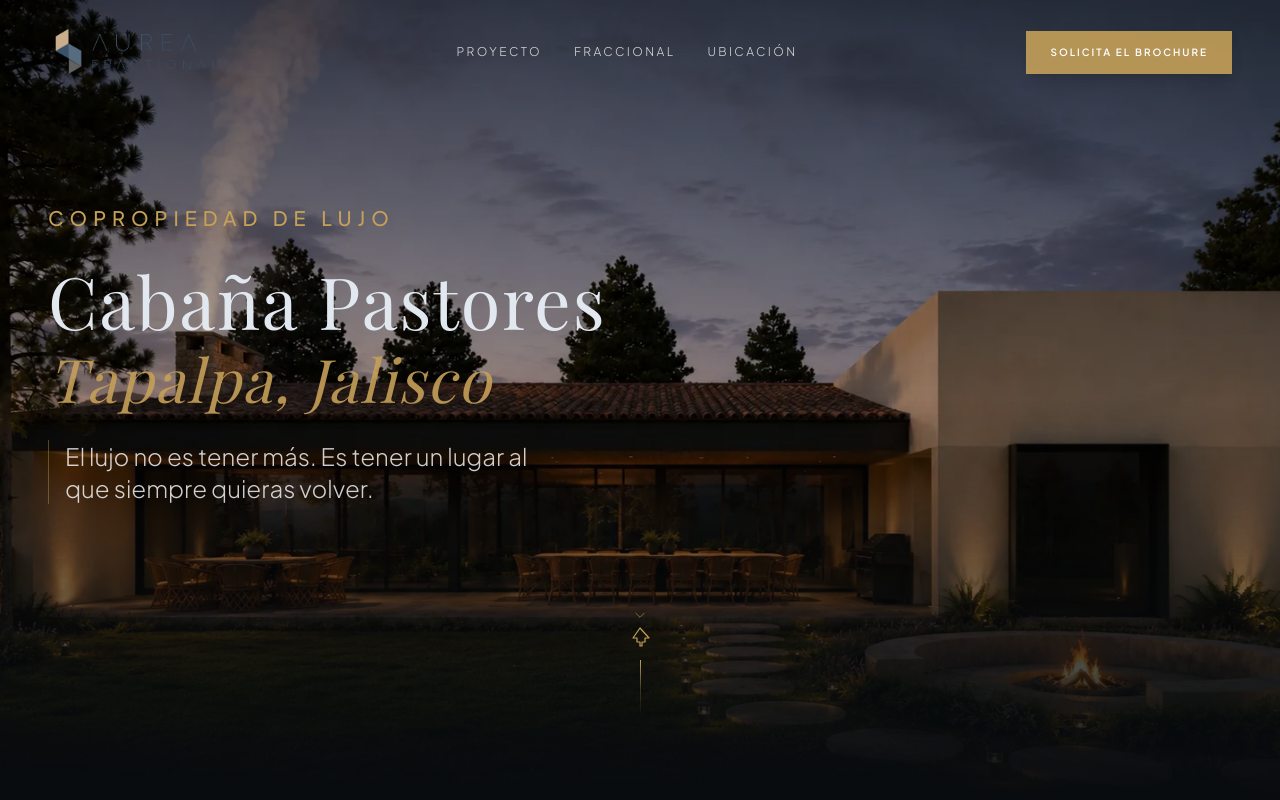
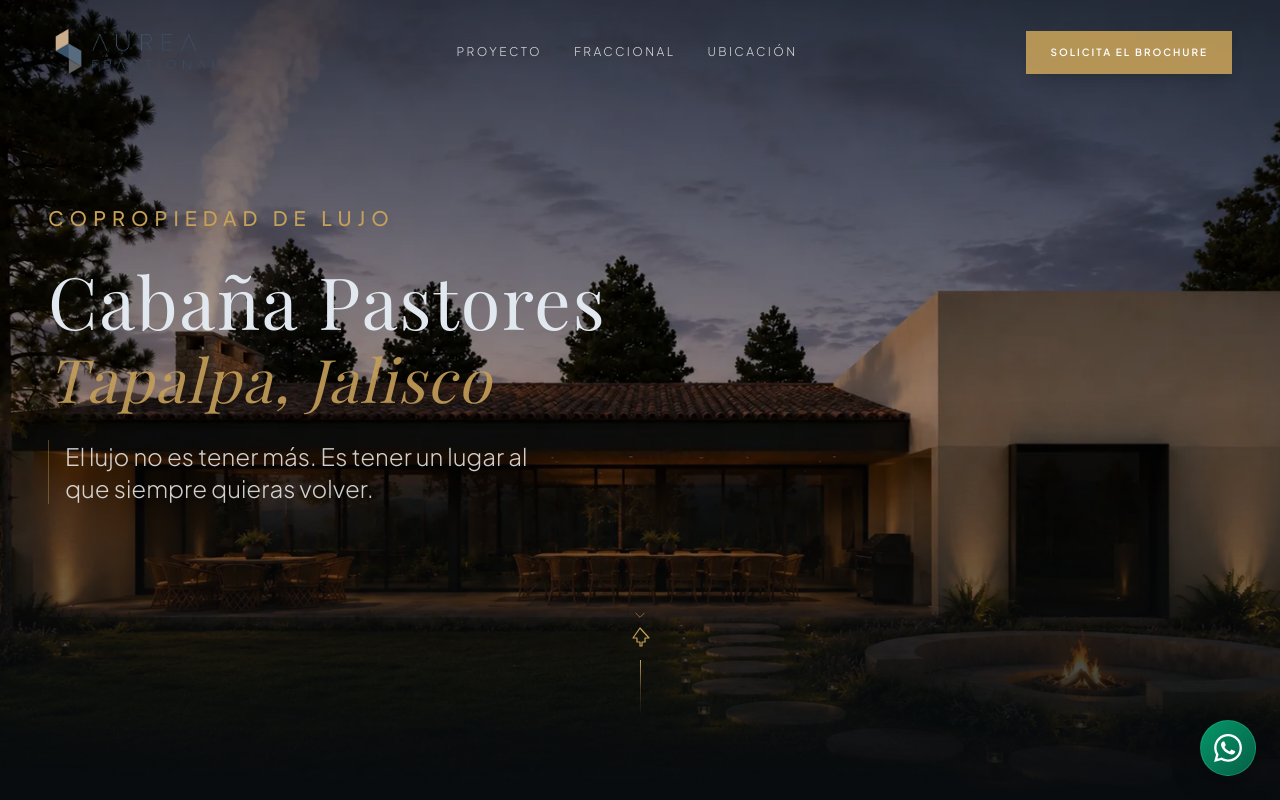
Before and after one commit to jhon-henao13/aurea-fractional, a React (Vite) app: page / in a window 1280 px wide. Shown: the top 800 px of the page. Built offline with nearby package versions, Linux system fonts and the light colour scheme; a web font is replaced by a local one.

Commit message:
feat: add btn-whatsapp. fix: ajust text in SpacesToShare & footer

```diff
--- a/src/App.jsx
+++ b/src/App.jsx
@@ -12,6 +12,7 @@
 
 // Importación del nuevo componente de revelación premium
 import ScrollReveal from './components/ScrollReveal';
+import WhatsAppButton from './components/WhatsAppButton';
 
 function App() {
   return (
@@ -62,6 +63,8 @@
       </main>
 
       <Footer />
+
+      <WhatsAppButton />
     </div>
   );
 }
--- a/src/components/Footer.jsx
+++ b/src/components/Footer.jsx
@@ -68,13 +68,13 @@
           </span>
           <div className="flex items-center space-x-4">
             {/* Facebook */}
-            <a href="#facebook" className="text-[#F4F1EA]/80 hover:text-gold-400 transition-colors p-1 transform hover:scale-110 duration-300">
+            <a href="#facebook" target="_blank" rel="noopener noreferrer" className="text-[#F4F1EA]/80 hover:text-gold-400 transition-colors p-1 transform hover:scale-110 duration-300">
               <svg className="w-7 h-7" fill="currentColor" viewBox="0 0 24 24">
                 <path d="M22 12c0-5.523-4.477-10-10-10S2 6.477 2 12c0 4.991 3.657 9.128 8.438 9.878v-6.987h-2.54V12h2.54V9.797c0-2.506 1.492-3.89 3.777-3.89 1.094 0 2.238.195 2.238.195v2.46h-1.26c-1.243 0-1.63.771-1.63 1.562V12h2.773l-.443 2.89h-2.33v6.988C18.343 21.128 22 12 22 12z" />
               </svg>
             </a>
             {/* Instagram */}
-            <a href="#instagram" className="text-[#F4F1EA]/80 hover:text-gold-400 transition-colors p-1 transform hover:scale-110 duration-300">
+            <a href="https://www.instagram.com/aureafractional" target="_blank" rel="noopener noreferrer" className="text-[#F4F1EA]/80 hover:text-gold-400 transition-colors p-1 transform hover:scale-110 duration-300">
               <svg className="w-7 h-7" fill="none" stroke="currentColor" strokeWidth={1.5} viewBox="0 0 24 24">
                 <rect width="20" height="20" x="2" y="2" rx="5" ry="5"/>
                 <path d="M16 11.37A4 4 0 1112.63 8 4 4 0 0116 11.37zM17.5 6.5h.01"/>
--- a/src/components/SpacesToShare.jsx
+++ b/src/components/SpacesToShare.jsx
@@ -15,7 +15,7 @@
     },
     {
       id: 2,
-      value: "653 m2",
+      value: "630 m2",
       label: "Construcción",
       // Icono de fachada de residencia premium
       icon: (
--- /dev/null
+++ b/src/components/WhatsAppButton.jsx
@@ -0,0 +1,48 @@
+// src/components/WhatsAppButton.jsx
+import React, { useState } from 'react';
+
+export default function WhatsAppButton() {
+  const [isHovered, setIsHovered] = useState(false);
+
+  // Número y mensaje codificados para la URL de WhatsApp
+  const phoneNumber = '523324967419';
+  const message = encodeURIComponent('Hola, me interesa recibir información de Cabaña Pastores.');
+  const whatsappUrl = `https://wa.me/${phoneNumber}?text=${message}`;
+
+  return (
+    <div className="fixed bottom-6 right-6 z-50 flex items-center gap-3">
+      {/* Tooltip elegante que aparece al hacer hover */}
+      <div
+        className={`transition-all duration-300 transform ${
+          isHovered ? 'opacity-100 translate-x-0' : 'opacity-0 translate-x-2 pointer-events-none'
+        } hidden md:flex items-center bg-[#0B0F12]/90 backdrop-blur-md border border-gold-500/30 text-luxury-cream text-xs tracking-wider uppercase py-2 px-4 rounded-full shadow-2xl`}
+      >
+        <span className="w-2 h-2 rounded-full bg-emerald-500 animate-pulse mr-2"></span>
+        Asesoría Privada
+      </div>
+
+      {/* Botón flotante principal */}
+      <a
+        href={whatsappUrl}
+        target="_blank"
+        rel="noopener noreferrer"
+        onMouseEnter={() => setIsHovered(true)}
+        onMouseLeave={() => setIsHovered(false)}
+        aria-label="Contactar por WhatsApp"
+        className="group relative flex items-center justify-center w-14 h-14 bg-gradient-to-br from-emerald-600 to-emerald-800 text-white rounded-full shadow-[0_8px_30px_rgb(0,0,0,0.3)] hover:shadow-[0_8px_30px_rgba(16,185,129,0.4)] border border-emerald-400/30 transition-all duration-300 transform hover:scale-105 active:scale-95"
+      >
+        {/* Anillo de pulso sutil de fondo */}
+        <span className="absolute inset-0 rounded-full border border-emerald-400/50 animate-ping opacity-25 pointer-events-none"></span>
+
+        {/* Icono SVG oficial de WhatsApp optimizado */}
+        <svg
+          className="w-7 h-7 transition-transform duration-300 group-hover:rotate-12"
+          fill="currentColor"
+          viewBox="0 0 24 24"
+        >
+          <path d="M.057 24l1.687-6.163c-1.041-1.804-1.588-3.849-1.587-5.946.003-6.556 5.338-11.891 11.893-11.891 3.181.001 6.167 1.24 8.413 3.488 2.245 2.248 3.481 5.236 3.48 8.414-.003 6.557-5.338 11.892-11.893 11.892-1.99-.001-3.951-.5-5.688-1.448l-6.305 1.654zm6.597-3.807c1.676.995 3.276 1.591 5.392 1.592 5.448 0 9.886-4.434 9.889-9.885.002-5.462-4.415-9.89-9.881-9.892-5.452 0-9.887 4.434-9.889 9.884-.001 2.225.651 3.891 1.746 5.634l-.999 3.648 3.742-.981zm11.387-5.464c-.074-.124-.272-.198-.57-.347-.297-.149-1.758-.868-2.031-.967-.272-.099-.47-.149-.669.149-.198.297-.768.967-.941 1.165-.173.198-.347.223-.644.074-.297-.149-1.255-.462-2.39-1.475-.883-.788-1.48-1.761-1.653-2.059-.173-.297-.018-.458.13-.606.134-.133.297-.347.446-.521.151-.172.2-.296.3-.495.099-.198.05-.372-.025-.521-.075-.148-.669-1.611-.916-2.206-.242-.579-.487-.501-.669-.51l-.57-.01c-.198 0-.52.074-.792.372s-1.04 1.016-1.04 2.479 1.065 2.876 1.213 3.074c.149.198 2.095 3.2 5.076 4.487.709.306 1.263.489 1.694.626.712.226 1.36.194 1.872.118.571-.085 1.758-.719 2.006-1.413.248-.695.248-1.29.173-1.414z"/>
+        </svg>
+      </a>
+    </div>
+  );
+}
```
